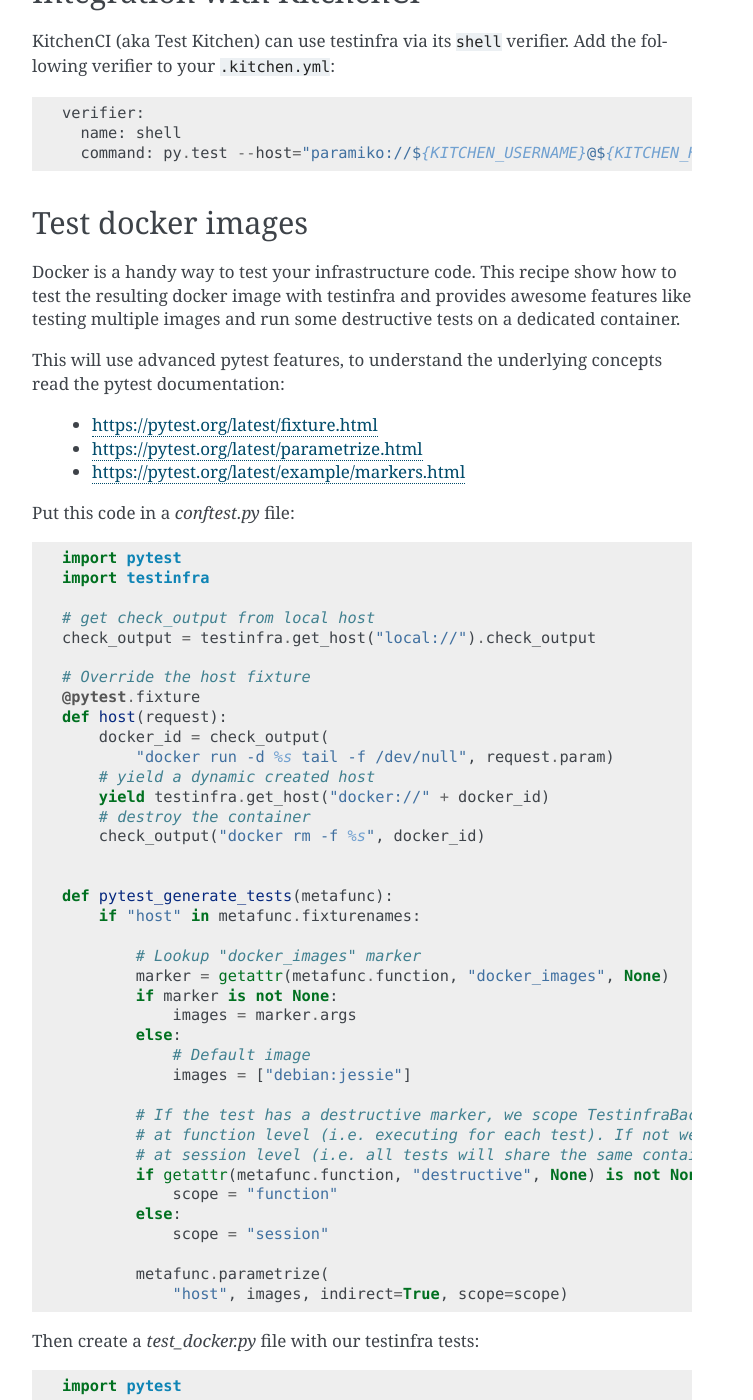
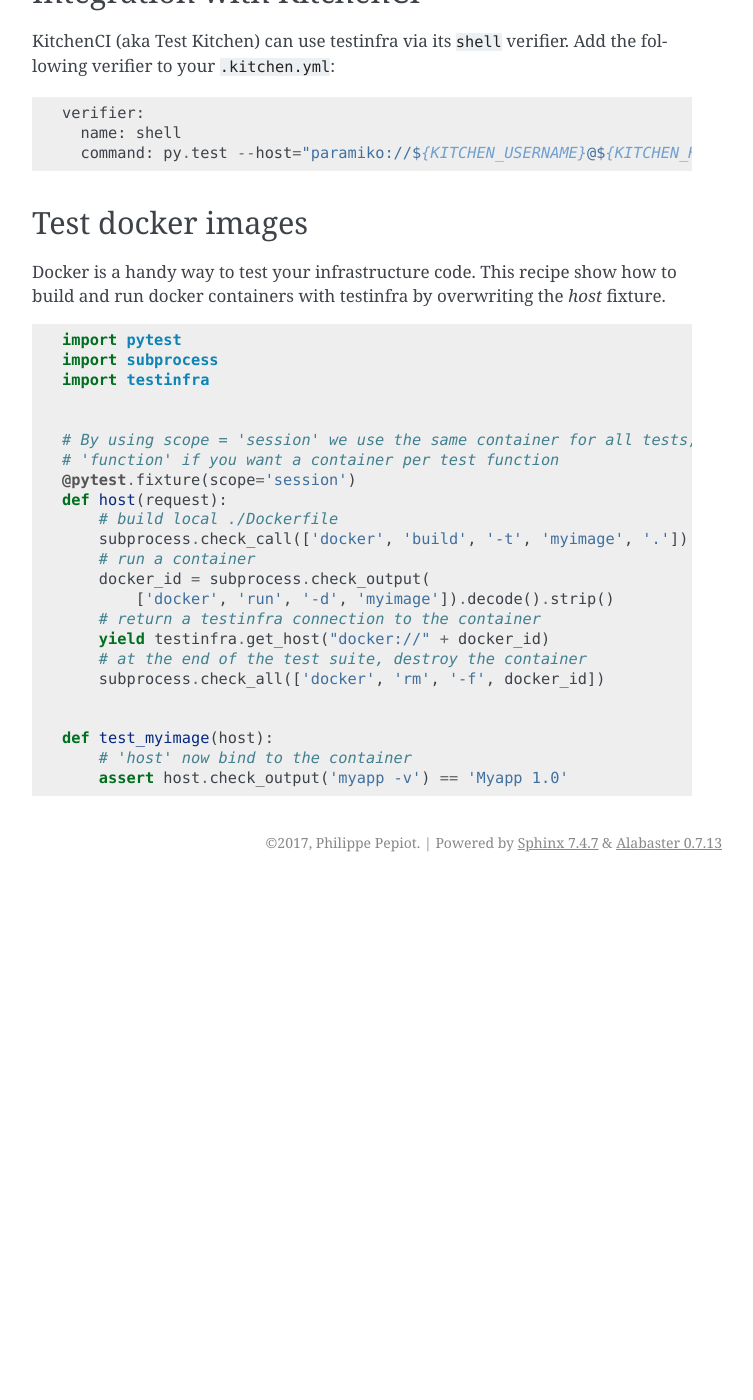
Before and after one commit to pytest-dev/pytest-testinfra, a Sphinx documentation site: the page built from doc/source/examples.rst, in a window 1280 px wide and 1400 px high, scrolled down 2572 px. Shown: the whole window, without its empty margins (388-1141 px from the left). Built offline with Sphinx 7.4.7, drawn with Linux system fonts in a browser that asks for light colours; comment, search, counter and statistics services are not loaded; after the commit the page ends 3454 px from its top, so only the background shows below that; some of the changed text lies outside the part shown.

Commit message:
doc: simplify docker example

```diff
--- a/doc/source/examples.rst
+++ b/doc/source/examples.rst
@@ -148,116 +148,32 @@ Add the following verifier to your :code:`.kitchen.yml`::
 Test docker images
 ~~~~~~~~~~~~~~~~~~
 
-Docker is a handy way to test your infrastructure code. This recipe show
-how to test the resulting docker image with testinfra and provides awesome
-features like testing multiple images and run some destructive tests on a
-dedicated container.
-
-This will use advanced pytest features, to understand the underlying
-concepts read the pytest documentation:
-
-    - https://pytest.org/latest/fixture.html
-    - https://pytest.org/latest/parametrize.html
-    - https://pytest.org/latest/example/markers.html
-
-
-
-Put this code in a `conftest.py` file:
+Docker is a handy way to test your infrastructure code. This recipe show how to
+build and run docker containers with testinfra by overwriting the `host`
+fixture.
 
 .. code-block:: python
 
     import pytest
+    import subprocess
     import testinfra
 
-    # get check_output from local host
-    check_output = testinfra.get_host("local://").check_output
 
-    # Override the host fixture
-    @pytest.fixture
+    # By using scope = 'session' we use the same container for all tests, use
+    # 'function' if you want a container per test function
+    @pytest.fixture(scope='session')
     def host(request):
-        docker_id = check_output(
-            "docker run -d %s tail -f /dev/null", request.param)
-        # yield a dynamic created host
+        # build local ./Dockerfile
+        subprocess.check_call(['docker', 'build', '-t', 'myimage', '.'])
+        # run a container
+        docker_id = subprocess.check_output(
+            ['docker', 'run', '-d', 'myimage']).decode().strip()
+        # return a testinfra connection to the container
         yield testinfra.get_host("docker://" + docker_id)
-        # destroy the container
-        check_output("docker rm -f %s", docker_id)
+        # at the end of the test suite, destroy the container
+        subprocess.check_all(['docker', 'rm', '-f', docker_id])
 
 
-    def pytest_generate_tests(metafunc):
-        if "host" in metafunc.fixturenames:
-
-            # Lookup "docker_images" marker
-            marker = getattr(metafunc.function, "docker_images", None)
-            if marker is not None:
-                images = marker.args
-            else:
-                # Default image
-                images = ["debian:jessie"]
-
-            # If the test has a destructive marker, we scope TestinfraBackend
-            # at function level (i.e. executing for each test). If not we scope
-            # at session level (i.e. all tests will share the same container)
-            if getattr(metafunc.function, "destructive", None) is not None:
-                scope = "function"
-            else:
-                scope = "session"
-
-            metafunc.parametrize(
-                "host", images, indirect=True, scope=scope)
-
-
-
-Then create a `test_docker.py` file with our testinfra tests:
-
-.. code-block:: python
-
-    import pytest
-
-    # To mark all the tests as destructive:
-    # pytestmark = pytest.mark.destructive
-
-    # To run all the tests on given docker images:
-    # pytestmark = pytest.mark.docker_images("debian:jessie", "centos:7")
-
-    # Both
-    # pytestmark = [
-    #     pytest.mark.destructive,
-    #     pytest.mark.docker_images("debian:jessie", "centos:7")
-    # ]
-
-
-    # This test will run on default image (debian:jessie)
-    def test_default(host):
-        assert host.process.get(pid=1).comm == "tail"
-
-
-    # This test will run on both debian:jessie and centos:7 images
-    @pytest.mark.docker_images("debian:jessie", "centos:7")
-    def test_multiple(host):
-        assert host.process.get(pid=1).comm == "tail"
-
-
-    # This test is marked as destructive and will run on its own container
-    # It will create a /foo file and run 3 times with different params
-    @pytest.mark.destructive
-    @pytest.mark.parametrize("content", ["bar", "baz", "qux"])
-    def test_destructive(host, content):
-        assert not host.file("/foo").exists
-        host.check_output("echo %s > /foo", content)
-        assert host.file("/foo").content_string == content + "\n"
-
-
-Now let's run it::
-
-    $ py.test -v
-    [...]
-
-    test_docker.py::test_default[debian:jessie] PASSED
-    test_docker.py::test_multiple[debian:jessie] PASSED
-    test_docker.py::test_multiple[centos:7] PASSED
-    test_docker.py::test_destructive[debian:jessie-bar] PASSED
-    test_docker.py::test_destructive[debian:jessie-baz] PASSED
-    test_docker.py::test_destructive[debian:jessie-qux] PASSED
-
-
-Note that you can speedup the tests execution by using pytest-xdist.
+    def test_myimage(host):
+        # 'host' now bind to the container
+        assert host.check_output('myapp -v') == 'Myapp 1.0'
```
